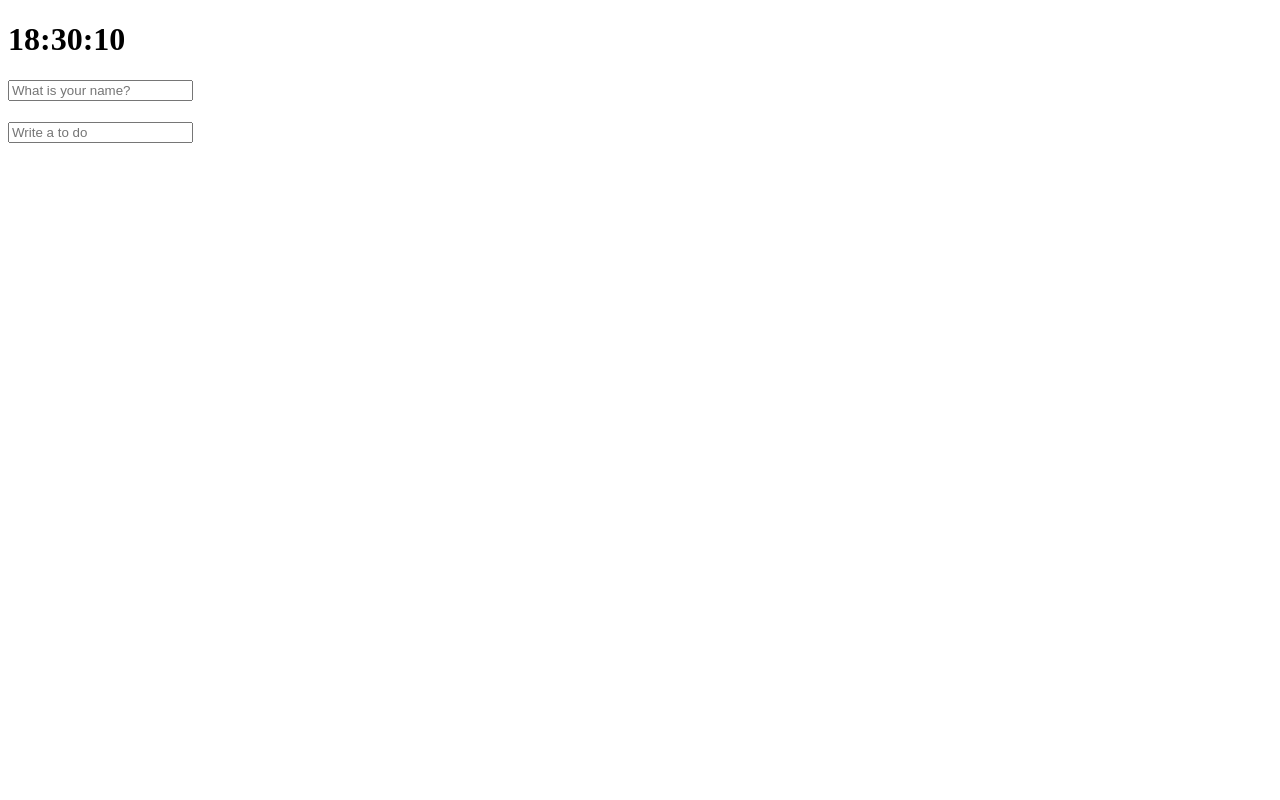
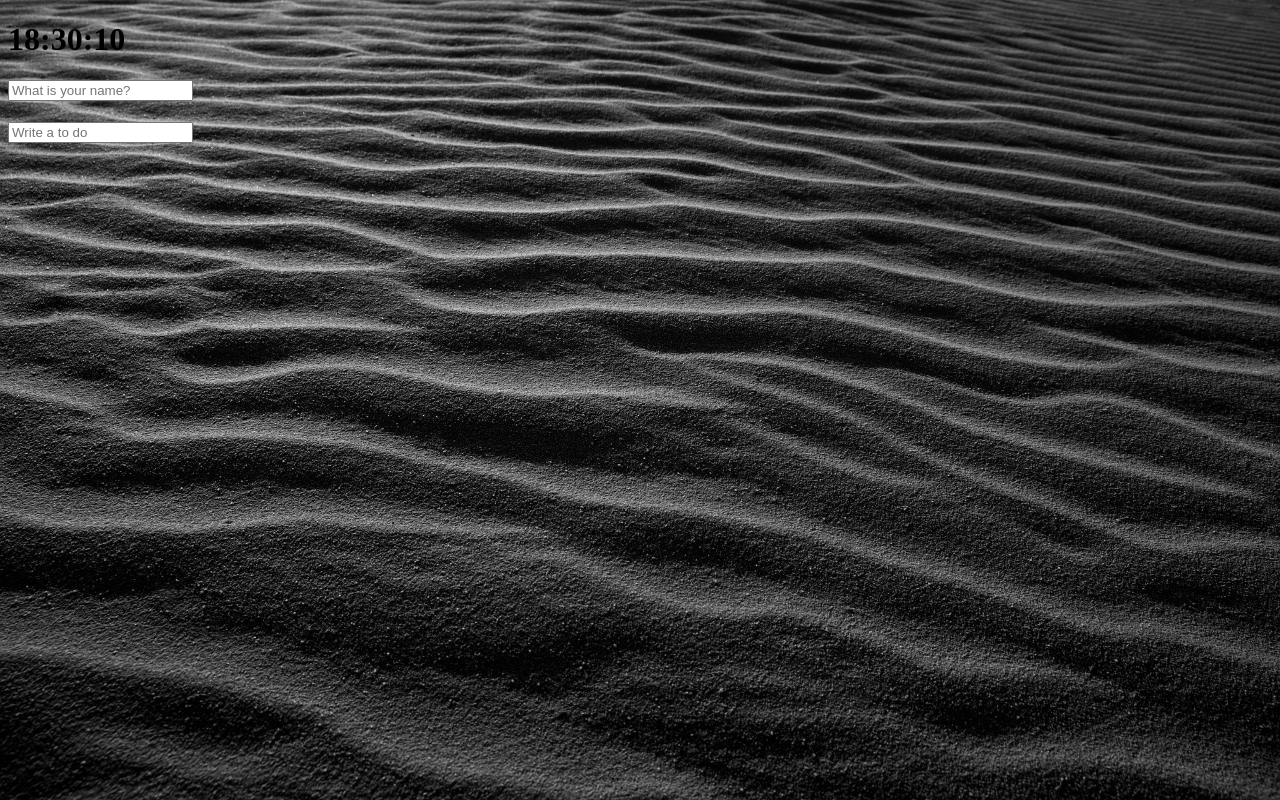
Before and after one commit to nibble2/vanilaJS-cromeApp, a plain HTML site: page index.html in a window 1280 px wide. Drawn offline with Linux system fonts and the light colour scheme.

Commit message:
Add bg.js

```diff
--- /dev/null
+++ b/bg.js
@@ -0,0 +1,22 @@
+const body = document.querySelector("body");
+
+function paintImage(imgNumber) {
+    const image = new Image();
+    image.src = `images/${imgNumber + 1}.jpg`;
+    image.classList.add("bgImage");
+    body.prepend(image);
+}
+
+function makeRandomNumber() {
+    const number = Math.floor(Math.random() * 5);
+    return number
+}
+
+function init() {
+    //랜덤 함수 생성
+    const randomNumber = makeRandomNumber()
+    //배경화면 변경
+    paintImage(randomNumber);
+}
+
+init();
--- a/index.html
+++ b/index.html
@@ -28,6 +28,7 @@
     <script src="clock.js"></script>
     <script src="gretting.js"></script>
     <script src="todo.js"></script>
+    <script src="bg.js"></script>
 </body>
 
 </html>
--- a/styles.css
+++ b/styles.css
@@ -1,3 +1,7 @@
+body {
+    background-color: #2c3e50;
+}
+
 .form,
 .greethings {
     display: none;
@@ -6,3 +10,23 @@
 .showing {
     display: block;
 }
+
+@keyframes fadeIn {
+    from {
+        opacity: 0;
+    }
+
+    to {
+        opacity: 1;
+    }
+}
+
+.bgImage {
+    position: absolute;
+    top: 0;
+    left: 0;
+    width: 100%;
+    height: 100%;
+    z-index: -1;
+    animation: fadeIn 0.3s linear;
+}
```
